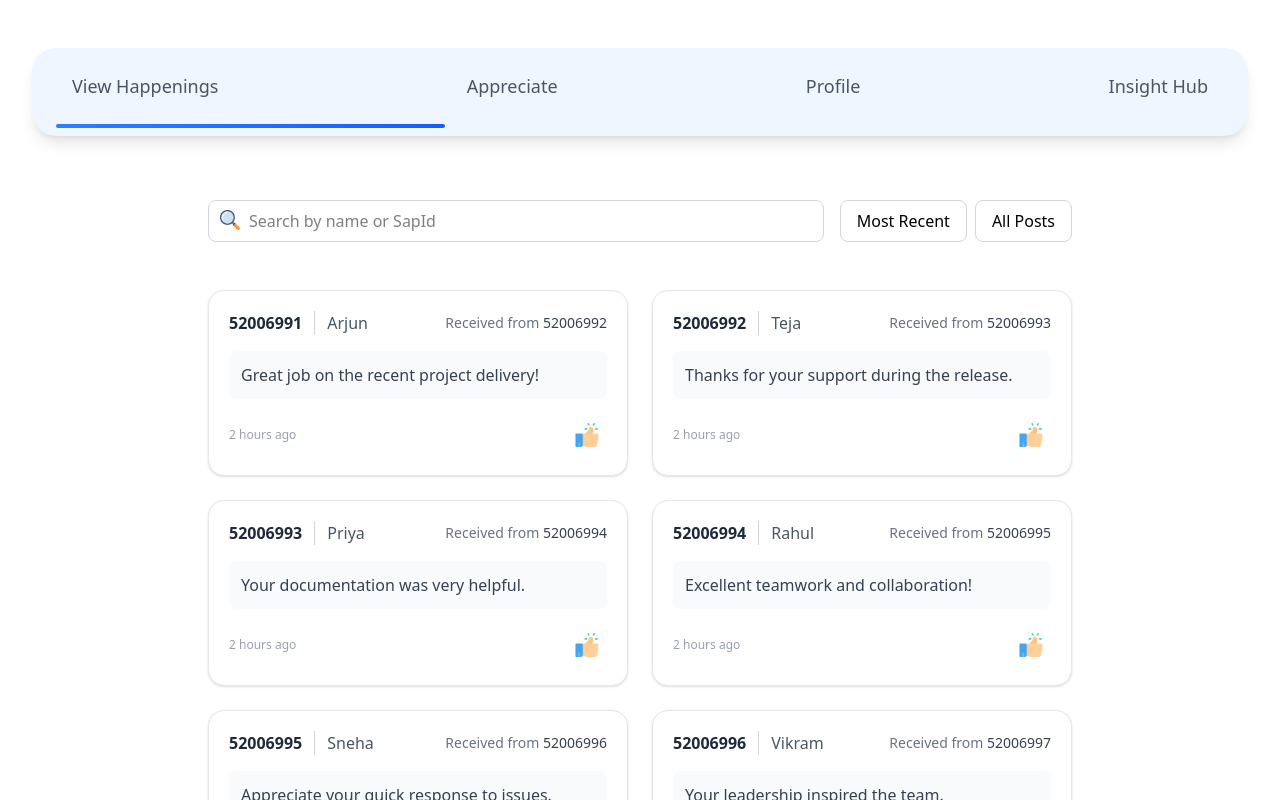
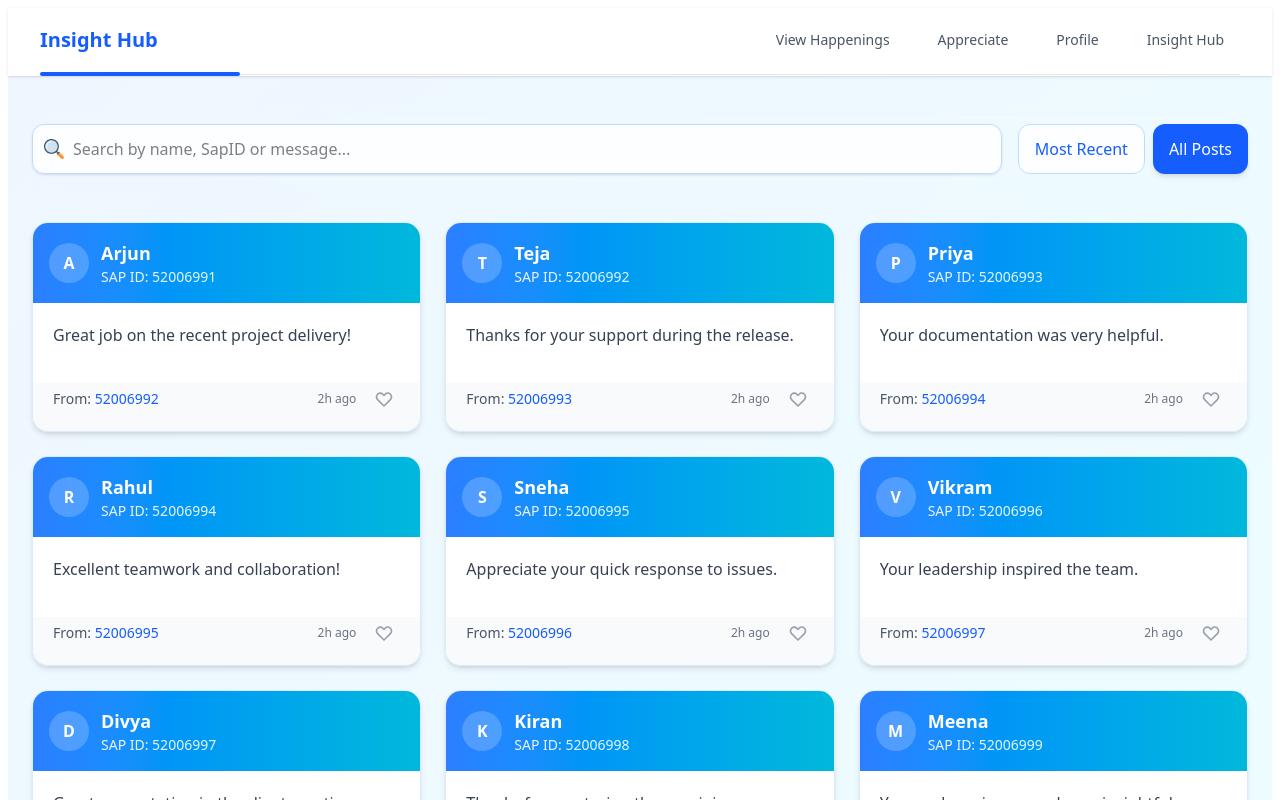
Before and after one commit to Hirthuk/employers-forum, a React (Vite) app: page /happenings in a window 1280 px wide. Shown: the top 800 px of the page. Built offline with nearby package versions, Linux system fonts and the light colour scheme.

Commit message:
Frontend changes almost over

```diff
--- a/src/App.jsx
+++ b/src/App.jsx
@@ -11,7 +11,7 @@ import Requestuser from './pages/RequestUser'
 import HomeLogin from './pages/HomeLogin'
 
 const App = () => {
-  const { id } = useContext(UserContext);
+  const { id } = useContext(UserContext) ||localStorage.getItem('id');
 
   return (
     <div className="px-2 py-2">
--- a/src/components/NavBar.jsx
+++ b/src/components/NavBar.jsx
@@ -2,7 +2,8 @@ import React, { useContext } from 'react'
 import { UserContext } from '../context/UserContext';
 
 const NavBar = () => {
- const {currentPage,
+  const {
+    currentPage,
     setCurrentPage,
     isMobileMenuOpen,
     setIsMobileMenuOpen,
@@ -11,36 +12,27 @@ const NavBar = () => {
   } = useContext(UserContext)
 
   return (
-    <div className='bg-blue-50 shadow-lg rounded-3xl mb-4 mx-2 sm:mx-4 md:mx-6 mt-10'>
-      {/* Mobile Menu Button (only visible on small screens) */}
-      <div className='sm:hidden flex justify-between items-center p-4'>
-        <h1 className='text-xl font-bold'>Insight Hub</h1>
-        <button
-          onClick={() => setIsMobileMenuOpen(!isMobileMenuOpen)}
-          className='p-2 rounded-md focus:outline-none'
-        >
-          <svg className="w-6 h-6" fill="none" stroke="currentColor" viewBox="0 0 24 24">
-            <path strokeLinecap="round" strokeLinejoin="round" strokeWidth={2} d="M4 6h16M4 12h16M4 18h16" />
-          </svg>
-        </button>
+    <nav className="bg-white shadow-sm sticky top-0 z-50" >
+      <div className="max-w-7xl mx-auto px-4 sm:px-6 lg:px-8">
+        {/* Main Navigation */}
+        <div className="flex justify-between h-16">
+          {/* Logo/Brand */}
+          <div className="flex items-center">
+            <h1 className="text-xl font-bold text-blue-600">Insight Hub</h1>
           </div>
 
-      {/* Navigation - Desktop */}
-      <div className='hidden sm:flex flex-row justify-between items-center text-center px-6 py-4'>
+          {/* Desktop Navigation */}
+          <div className="hidden sm:ml-6 sm:flex sm:items-center sm:space-x-4">
             {pages.map((page) => (
               <button
                 key={page.id}
                 onClick={() => {
                   setCurrentPage(page.id);
-              if (page.id === "/") {
-                navigator("/");
-              } else {
-                navigator(`/${page.id}`);
-              }
+                  navigator(page.id === "/" ? "/" : `/${page.id}`);
                 }}
-            className={`px-4 py-2 rounded-full text-sm md:text-base lg:text-lg font-medium transition-all duration-200 ${
+                className={`px-4 py-2 rounded-md text-sm font-medium transition-all duration-200 ${
                   currentPage === page.id
-                ? 'bg-gradient-to-r from-blue-500 to-blue-600 text-white shadow-md'
+                    ? 'bg-blue-100 text-blue-700'
                     : 'text-gray-600 hover:text-blue-600 hover:bg-blue-50'
                 }`}
               >
@@ -49,43 +41,81 @@ const NavBar = () => {
             ))}
           </div>
 
-      {/* Mobile Menu (only visible when toggled) */}
-      {isMobileMenuOpen && (
-        <div className='sm:hidden flex flex-col space-y-2 p-4'>
+          {/* Mobile menu button */}
+          <div className="-mr-2 flex items-center sm:hidden">
+            <button
+              onClick={() => setIsMobileMenuOpen(!isMobileMenuOpen)}
+              className="inline-flex items-center justify-center p-2 rounded-md text-gray-600 hover:text-gray-900 hover:bg-gray-100 focus:outline-none"
+              aria-expanded="false"
+            >
+              <span className="sr-only">Open main menu</span>
+              <svg
+                className={`${isMobileMenuOpen ? 'hidden' : 'block'} h-6 w-6`}
+                xmlns="http://www.w3.org/2000/svg"
+                fill="none"
+                viewBox="0 0 24 24"
+                stroke="currentColor"
+              >
+                <path strokeLinecap="round" strokeLinejoin="round" strokeWidth={2} d="M4 6h16M4 12h16M4 18h16" />
+              </svg>
+              <svg
+                className={`${isMobileMenuOpen ? 'block' : 'hidden'} h-6 w-6`}
+                xmlns="http://www.w3.org/2000/svg"
+                fill="none"
+                viewBox="0 0 24 24"
+                stroke="currentColor"
+              >
+                <path strokeLinecap="round" strokeLinejoin="round" strokeWidth={2} d="M6 18L18 6M6 6l12 12" />
+              </svg>
+            </button>
+          </div>
+        </div>
+      </div>
+
+      {/* Mobile menu */}
+      <div className={`${isMobileMenuOpen ? 'block' : 'hidden'} sm:hidden`}>
+        <div className="pt-2 pb-3 space-y-1">
           {pages.map((page) => (
             <button
               key={page.id}
               onClick={() => {
                 setCurrentPage(page.id);
                 setIsMobileMenuOpen(false);
-                if (page.id === "/") {
-                  navigator("/");
-                } else {
-                  navigator(`/${page.id}`);
-                }
+                navigator(page.id === "/" ? "/" : `/${page.id}`);
               }}
-              className={`px-4 py-3 rounded-lg text-left font-medium ${
+              className={`block px-3 py-2 rounded-md text-base font-medium w-full text-left ${
                 currentPage === page.id
-                  ? 'bg-gradient-to-r from-blue-500 to-blue-600 text-white'
-                  : 'text-gray-600 hover:bg-blue-50'
+                  ? 'bg-blue-100 text-blue-700'
+                  : 'text-gray-600 hover:text-blue-600 hover:bg-blue-50'
               }`}
             >
               {page.name}
             </button>
           ))}
         </div>
-      )}
+      </div>
 
-      {/* Active Page Indicator (example) */}
-      <div className='hidden sm:block px-6 pb-2'>
-        <div className={`h-1 rounded-full bg-gradient-to-r from-blue-500 to-blue-600 transition-all duration-300 ${
-          currentPage === "home" ? 'w-1/3' :
-          currentPage === "happenings" ? 'w-2/4 ml-1/4' :
-          currentPage === "appreciate" ? 'w-3/4 ml-1/4' :
+      {/* Active Page Indicator */}
+      <div className="hidden sm:block">
+        <div className="max-w-7xl mx-auto px-4 sm:px-6 lg:px-8">
+          <div className="relative">
+            <div className="absolute inset-0 flex items-center" aria-hidden="true">
+              <div className="w-full border-t border-gray-200"></div>
+            </div>
+            <div className="relative flex justify-start">
+              <div
+                className={`h-1 bg-blue-600 rounded-full transition-all duration-300 ${
+                  currentPage === "home" ? 'w-1/6' :
+                  currentPage === "happenings" ? 'w-2/6' :
+                  currentPage === "appreciate" ? 'w-3/6' :
                   'w-full'
-        }`}></div>
+                }`}
+              ></div>
             </div>
           </div>
+        </div>
+      </div>
+    </nav>
   )
 }
 
--- a/src/components/SinglePost.jsx
+++ b/src/components/SinglePost.jsx
@@ -1,38 +1,88 @@
-import React from 'react';
-import { assets } from '../assets';
+import React, { useState } from 'react';
 
 const SinglePost = ({ SapId, Name, message, fromSapId }) => {
+  const [isLiked, setIsLiked] = useState(false);
+  const [isExpanded, setIsExpanded] = useState(false);
+
+  // Truncate message if needed
+  const maxLength = 150;
+  const shouldTruncate = message.length > maxLength && !isExpanded;
+  const displayMessage = shouldTruncate ? `${message.substring(0, maxLength)}...` : message;
+
   return (
-    <div className='flex flex-col gap-4 rounded-2xl p-5 border border-gray-200 bg-white shadow-sm hover:shadow-md transition-shadow'>
-      <div className='flex flex-col sm:flex-row sm:justify-between sm:items-center gap-2'>
+    <div className='w-full'>
+      <div className='flex flex-col h-full rounded-2xl overflow-hidden shadow-md hover:shadow-lg transition-all duration-200 border border-blue-100'>
+        {/* Header with bright background */}
+        <div className='bg-gradient-to-r from-blue-500 to-cyan-500 p-4'>
           <div className='flex items-center gap-3'>
-          <h1 className='font-bold text-gray-800 text-sm sm:text-base'>{SapId}</h1>
-          <span className='w-px h-6 bg-gray-300 hidden sm:block'></span>
-          <h1 className='text-gray-600 text-sm sm:text-base'>{Name}</h1>
+            <div className='h-10 w-10 rounded-full bg-white/20 flex items-center justify-center text-white font-bold'>
+              {Name.charAt(0)}
             </div>
-        <div className='text-xs sm:text-sm text-gray-500'>
-          Received from <span className='font-medium text-gray-700'>{fromSapId}</span>
+            <div>
+              <h2 className='text-lg font-semibold text-white'>{Name}</h2>
+              <p className='text-sm text-white/90'>SAP ID: {SapId}</p>
+            </div>
           </div>
         </div>
 
-      <div className='p-3 bg-gray-50 rounded-lg'>
-        <p className='text-gray-700 text-sm sm:text-base'>{message}</p>
+        {/* Message content */}
+        <div className='p-5 bg-white flex-grow'>
+          <div className='mb-4'>
+            <p className='text-gray-700 whitespace-pre-line'>
+              {displayMessage}
+              {shouldTruncate && (
+                <button
+                  onClick={() => setIsExpanded(true)}
+                  className='ml-1 text-blue-600 hover:underline focus:outline-none'
+                >
+                  Read more
+                </button>
+              )}
+              {isExpanded && (
+                <button
+                  onClick={() => setIsExpanded(false)}
+                  className='ml-1 text-blue-600 hover:underline focus:outline-none'
+                >
+                  Show less
+                </button>
+              )}
+            </p>
+          </div>
         </div>
 
+        {/* Footer with actions */}
+        <div className='px-5 pb-4 bg-gray-50'>
           <div className='flex justify-between items-center'>
-        <span className='text-xs text-gray-400'>2 hours ago</span>
+            <div className='text-sm text-gray-600'>
+              From: <span className='font-medium text-blue-600'>{fromSapId}</span>
+            </div>
+            <div className='flex items-center gap-3'>
+              <span className='text-xs text-gray-500'>2h ago</span>
               <button
-          className='p-2 rounded-full hover:bg-amber-100 transition-all duration-200 active:scale-95'
-          aria-label='Like post'
+                onClick={() => setIsLiked(!isLiked)}
+                className={`p-1.5 rounded-full transition-colors ${
+                  isLiked
+                    ? 'text-red-500 bg-red-50'
+                    : 'text-gray-400 hover:text-blue-500 hover:bg-blue-50'
+                }`}
+                aria-label={isLiked ? 'Unlike post' : 'Like post'}
               >
-          <img
-            src={assets.likeIcon}
-            alt="Like"
-            className='w-5 h-5 sm:w-6 sm:h-6 object-contain'
-          />
+                {isLiked ? (
+                  <svg xmlns="http://www.w3.org/2000/svg" className="h-5 w-5" viewBox="0 0 20 20" fill="currentColor">
+                    <path fillRule="evenodd" d="M3.172 5.172a4 4 0 015.656 0L10 6.343l1.172-1.171a4 4 0 115.656 5.656L10 17.657l-6.828-6.829a4 4 0 010-5.656z" clipRule="evenodd" />
+                  </svg>
+                ) : (
+                  <svg xmlns="http://www.w3.org/2000/svg" className="h-5 w-5" fill="none" viewBox="0 0 24 24" stroke="currentColor">
+                    <path strokeLinecap="round" strokeLinejoin="round" strokeWidth={2} d="M4.318 6.318a4.5 4.5 0 000 6.364L12 20.364l7.682-7.682a4.5 4.5 0 00-6.364-6.364L12 7.636l-1.318-1.318a4.5 4.5 0 00-6.364 0z" />
+                  </svg>
+                )}
               </button>
+            </div>
+          </div>
+        </div>
       </div>
     </div>
   );
 };
+
 export default SinglePost;
--- a/src/pages/Happening.jsx
+++ b/src/pages/Happening.jsx
@@ -1,8 +1,8 @@
-import React from 'react'
-import NavBar from '../components/NavBar'
-import SinglePost from '../components/SinglePost'
-import { useState } from 'react';
+import React, { useState, useEffect } from 'react';
+import NavBar from '../components/NavBar';
+import SinglePost from '../components/SinglePost';
 import { assets } from '../assets';
+
 const dummyPosts = [
   {
     SapId: "52006991",
@@ -68,69 +68,71 @@ const dummyPosts = [
 
 const Happening = () => {
   const [searchTerm, setSearchTerm] = useState('');
-  const [filteredPosts, setFilteredPosts] = useState(dummyPosts);
+  const [activeFilter, setActiveFilter] = useState('all');
   const [showSearch, setShowSearch] = useState(true);
 
-  const handleSearch = (e) => {
-    const term = e.target.value.toLowerCase();
-    setSearchTerm(term);
+  const [filteredPosts, setFilteredPosts] = useState(dummyPosts);
 
-    const filtered = dummyPosts.filter(post =>
+  // Always filter from dummyPosts
+  useEffect(() => {
+    let posts = [...dummyPosts];
+    if (activeFilter === 'recent') {
+      posts = posts.reverse();
+    }
+    if (searchTerm.trim() !== '') {
+      const term = searchTerm.toLowerCase();
+      posts = posts.filter(post =>
         post.Name.toLowerCase().includes(term) ||
-      post.SapId.includes(term) ||
+        post.SapId.toString().includes(term) ||
         post.message.toLowerCase().includes(term)
       );
-    setFilteredPosts(filtered);
+    }
+    setFilteredPosts(posts);
+  }, [searchTerm, activeFilter]);
+
+  const handleSearch = (e) => {
+    setSearchTerm(e.target.value);
   };
 
   const clearSearch = () => {
     setSearchTerm('');
-    setFilteredPosts(dummyPosts);
+    setActiveFilter('all');
   };
 
   const handleFilter = (type) => {
-    if (type === 'recent') {
-      setFilteredPosts([...dummyPosts].reverse());
-    } else {
-      setFilteredPosts(dummyPosts);
-    }
+    setActiveFilter(type);
   };
 
   return (
-    <div className='min-h-screen'>
+    <div className='min-h-screen bg-gradient-to-br from-blue-50 to-cyan-50'>
       <NavBar />
 
-      <div className='max-w-4xl mx-auto px-4 py-8'>
+      <div className='max-w-7xl mx-auto px-4 sm:px-6 py-8'>
         {/* Search and Filter Section */}
-        {showSearch && (
-          <div className='flex flex-col md:flex-row gap-4 mb-8 sticky top-0 z-10 pt-4 pb-4'>
+        <div className={`${showSearch ? 'block' : 'hidden'} transition-all duration-300`}>
+          <div className='flex flex-col md:flex-row gap-4 mb-8 sticky top-16 z-10 pt-4 pb-4 bg-transparent backdrop-blur-sm rounded-xl'>
             <div className='relative flex-grow'>
+              <div className='absolute inset-y-0 left-0 pl-3 flex items-center pointer-events-none'>
+                <img
+                  src={assets.searchIcon}
+                  alt="Search"
+                  className='h-5 w-5 text-blue-500'
+                />
+              </div>
               <input
                 type='text'
-                placeholder='Search by name or SapId'
-                className='w-full px-4 py-2 pl-10 border border-gray-300 rounded-lg focus:outline-none focus:ring-2 focus:ring-amber-500'
+                placeholder='Search by name, SapID or message...'
+                className='w-full px-4 py-3 pl-10 border border-blue-200 rounded-xl focus:outline-none focus:ring-2 focus:ring-blue-400 focus:border-transparent shadow-sm transition-all bg-white/80'
                 value={searchTerm}
                 onChange={handleSearch}
               />
-
-              {/* Search Icon - Always visible */}
-              <img
-                src={assets.searchIcon}
-                alt="Search"
-                className='absolute left-3 top-2.5 h-5 w-5 text-gray-400'
-              />
-
-              {/* Clear (X) Icon - Only visible when there's text */}
               {searchTerm && (
                 <button
                   onClick={clearSearch}
-                  className='absolute right-3 top-2.5 h-5 w-5 text-gray-400 hover:text-gray-600 focus:outline-none'
+                  className='absolute right-3 top-3 h-5 w-5 text-blue-500 hover:text-blue-700 focus:outline-none transition-colors'
                   aria-label='Clear search'
                 >
-                  <img
-                    src={assets.closeIcon}
-                    alt="Clear search"
-                  />
+                  <img src={assets.closeIcon} alt="Clear search" />
                 </button>
               )}
             </div>
@@ -138,37 +140,45 @@ const Happening = () => {
             <div className='flex gap-2'>
               <button
                 onClick={() => handleFilter('recent')}
-                className='px-4 py-2 bg-white border border-gray-300 rounded-lg hover:bg-gray-100 transition-colors'
+                className={`px-4 py-2 rounded-xl transition-all ${
+                  activeFilter === 'recent'
+                    ? 'bg-blue-600 text-white shadow-md'
+                    : 'bg-white/80 border border-blue-200 hover:bg-blue-50 text-blue-600'
+                }`}
               >
                 Most Recent
               </button>
               <button
                 onClick={() => handleFilter('all')}
-                className='px-4 py-2 bg-white border border-gray-300 rounded-lg hover:bg-gray-100 transition-colors'
+                className={`px-4 py-2 rounded-xl transition-all ${
+                  activeFilter === 'all'
+                    ? 'bg-blue-600 text-white shadow-md'
+                    : 'bg-white/80 border border-blue-200 hover:bg-blue-50 text-blue-600'
+                }`}
               >
                 All Posts
               </button>
             </div>
           </div>
-        )}
+        </div>
 
-        {/* Toggle search visibility button - shown when search is hidden */}
-        {!showSearch && (
+        {/* Floating search toggle button */}
         <button
-            onClick={() => setShowSearch(true)}
-            className='mb-4 p-2 bg-white rounded-full shadow-sm hover:bg-gray-100 transition-colors'
-            aria-label='Show search'
+          onClick={() => setShowSearch(!showSearch)}
+          className={`fixed md:hidden bottom-6 right-6 p-3 bg-blue-600 rounded-full shadow-lg hover:bg-blue-700 transition-all ${
+            showSearch ? 'rotate-45' : ''
+          }`}
+          aria-label={showSearch ? 'Hide search' : 'Show search'}
         >
           <img
-              src={assets.searchIcon}
-              alt="Show search"
-              className='h-5 w-5 text-gray-400'
+            src={showSearch ? assets.closeIcon : assets.searchIcon}
+            alt="Toggle search"
+            className='h-6 w-6 text-white'
           />
         </button>
-        )}
 
         {/* Posts Grid */}
-        <div className='grid grid-cols-1 md:grid-cols-2 gap-6'>
+        <div className='grid grid-cols-1 sm:grid-cols-2 lg:grid-cols-3 gap-6'>
           {filteredPosts.map((post, idx) => (
             <SinglePost
               key={idx}
@@ -182,14 +192,22 @@ const Happening = () => {
 
         {/* Empty State */}
         {filteredPosts.length === 0 && (
-          <div className='text-center py-12'>
+          <div className='text-center py-16'>
+            <div className='mx-auto bg-white p-8 rounded-2xl shadow-md max-w-md border border-blue-100'>
               <img
                 src={assets.emptyStateIcon}
                 alt="No posts found"
-              className='mx-auto h-24 w-24 text-gray-400 mb-4'
+                className='mx-auto h-20 w-20 text-blue-400 mb-4'
               />
-            <h3 className='text-lg font-medium text-gray-900'>No posts found</h3>
-            <p className='text-gray-500 mt-1'>Try adjusting your search or filter</p>
+              <h3 className='text-xl font-medium text-gray-800 mb-2'>No posts found</h3>
+              <p className='text-gray-500 mb-6'>Try adjusting your search or filter</p>
+              <button
+                onClick={clearSearch}
+                className='px-6 py-2 bg-blue-600 text-white rounded-lg hover:bg-blue-700 transition-colors shadow-sm'
+              >
+                Clear search
+              </button>
+            </div>
           </div>
         )}
       </div>
--- a/src/pages/Login.jsx
+++ b/src/pages/Login.jsx
@@ -21,6 +21,7 @@ const Login = () => {
     if (sapId === credentials.sapId && password === credentials.password) {
       toast.success("Logged in successfully");
       setId(password);
+      localStorage.setItem('id', password);
       navigate('/happenings');
     }
     else{
```
Lines whose indentation alone changed are shown as unchanged.
